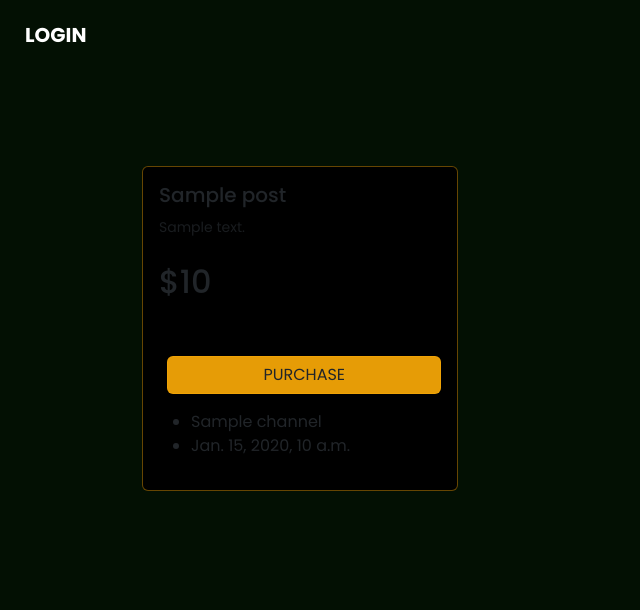
After one commit to AinazRafiei/OOD-Project, a Django app: page /channels/1/posts/1/purchase in a window 1280 px wide. The commit adds this page. Shown: the top 610 px of the page, without its empty margins (0-640 px from the left). Run offline with Django 4.2, Linux system fonts and the light colour scheme; tables that the repository leaves empty hold one stand-in row (values such as "Sample post"); data that the repository does not hold is empty; some libraries are stand-ins or nearby versions.

```diff
--- a/Ghasedak/settings.py
+++ b/Ghasedak/settings.py
@@ -13,6 +13,8 @@
 from pathlib import Path
 
 # Build paths inside the project like this: BASE_DIR / 'subdir'.
+from django.db.backends import sqlite3
+
 BASE_DIR = Path(__file__).resolve().parent.parent
 
 # Quick-start development settings - unsuitable for production
--- a/Ghasedak/urls.py
+++ b/Ghasedak/urls.py
@@ -19,11 +19,11 @@
 from django.contrib import admin
 from django.urls import path
 
-from channel.views import create_post, create_channel, ChannelDetailView, AllChannelsView, ChannelJoinView, \
-    ChannelLeaveView, ChannelAdminsView, ChannelTariffsView, SubscribeView
+from channel.views import ChannelDetailView, AllChannelsView, ChannelJoinView, \
+    ChannelLeaveView, ChannelAdminsView, ChannelTariffsView, SubscribeView, create_post, create_channel, show_members, \
+    PurchasePostView
 from transactions.views import UserBalanceAPIView, ChargeAPIView, WithdrawAPIView
-from userauth.views import SignUpView, LoginView, LogoutView, Home
-from channel.views import create_post, create_channel, show_members
+from userauth.views import SignUpView, LoginView, LogoutView, NavbarView
 
 urlpatterns = [
                   path('admin/', admin.site.urls),
@@ -37,11 +37,13 @@
                   path('channels/<int:channel_id>/tariffs', ChannelTariffsView.as_view(), name='channel_tariffs'),
                   path('channels/<int:channel_id>/members', show_members, name='show_members'),
                   path('channels/<int:channel_id>/post', create_post, name='create_post'),
+                  path('channels/<int:channel_id>/posts/<int:post_id>/purchase', PurchasePostView.as_view(), name='purchase_post'),
                   path('channels/<int:channel_id>/join', ChannelJoinView.as_view(), name='create_post'),
                   path('channels/<int:channel_id>/leave', ChannelLeaveView.as_view(), name='create_post'),
+                  path('channels/<int:channel_id>/subscribe', SubscribeView.as_view(), name='subscribe'),
                   path('wallet/', UserBalanceAPIView.as_view(), name='wallet'),
                   path('charge/', ChargeAPIView.as_view(), name='charge'),
                   path('withdraw/', WithdrawAPIView.as_view(), name='withdraw'),
-                  path('subscribe/<int:channel_id>/', SubscribeView.as_view(), name='subscribe'),
+                  path('navbar/', NavbarView.as_view(), name='navbar'),
 
               ] + static(settings.STATIC_URL, document_root=settings.STATIC_ROOT)
--- a/channel/views.py
+++ b/channel/views.py
@@ -10,9 +10,10 @@
 from rest_framework.views import APIView
 
 from userauth.models import User
-from userauth.utils import get_user
+from userauth.utils import get_user, Authentication, login_required
 from .forms import ChannelForm, PostForm, TariffFrom
-from .models import Post, Membership, Channel, Share, Tariff, Subscription
+from .models import Post, Membership, Channel, Share, Tariff, Subscription, PurchasedPost
+from .utils import buy
 
 
 def create_channel(request):
@@ -37,9 +38,8 @@
             return HttpResponse(status=404)
         members = list(Membership.objects.filter(channel_id=channel_id).values())
         usernames = [User.objects.get(id=i['user_id']).username for i in members]
-        user = get_user(request)
         return render(request, 'html/members.html',
-                      {'usernames': usernames, 'channel_name': channel.name, "username": user.username})
+                      {'usernames': usernames, 'channel_name': channel.name})
     return HttpResponse(status=400)
 
 
@@ -57,14 +57,13 @@
             if channel.owner == user:
                 if 'is_vip' in form.data:
                     is_vip = True
-                    p1 = Post.objects.create(title=title, price=price, summary=summary, content=content, is_vip=is_vip,
-                                             channel=channel, user=user)
+                    Post.objects.create(title=title, price=price, summary=summary, content=content, is_vip=is_vip,
+                                        channel=channel, user=user)
                 else:
                     is_vip = False
-                    p1 = Post.objects.create(title=title, content=content, is_vip=is_vip,
-                                             channel=channel, user=user)
+                    Post.objects.create(title=title, content=content, is_vip=is_vip,
+                                        channel=channel, user=user)
 
-                Post.save(p1)
                 return redirect(reverse_lazy('channels'))
             else:
                 return HttpResponse("you don't have permission")
@@ -73,8 +72,10 @@
     return render(request, 'html/create_post.html', {'form': form})
 
 
-def represent_post(post, role):
+def represent_post(post, role, purchased_posts):
     if role in [Membership.Role.Owner.value, Membership.Role.Admin.value, Membership.Role.Vip.value]:
+        return post.represent_full()
+    elif post.id in purchased_posts:
         return post.represent_full()
     else:
         return post.represent_summary()
@@ -101,8 +102,7 @@
         membership = Membership.objects.get(channel_id=channel_id, user=user)
         if user.wallet.balance < tariff.price:
             return ValidationError
-        user.wallet.balance -= tariff.price
-        user.wallet.save()
+        buy(user, channel_id, tariff.price)
         Subscription.objects.create(user=membership,
                                     until_date=datetime.datetime.now() + datetime.timedelta(
                                         days=tariff.duration))
@@ -130,12 +130,14 @@
         except Channel.DoesNotExist:
             raise NotFound
         channel.members.remove(user)
+        Share.objects.filter(owner=user, channel=channel).delete()
         return Response()
 
 
 class ChannelDetailView(APIView):
     def get(self, request, channel_id, *args, **kwargs):
         user = get_user(request)
+        purchased_posts = list(PurchasedPost.objects.filter(user=user).values_list('post_id', flat=True))
         posts = Post.objects.filter(channel_id=channel_id).order_by('published_at')
         try:
             channel = Channel.objects.get(id=channel_id)
@@ -143,7 +145,7 @@
             raise NotFound
         role = get_role(channel, user)
         return Response(
-            data=dict(role=role, posts=[represent_post(post, role) for post in posts]))
+            data=dict(role=role, posts=[represent_post(post, role, purchased_posts) for post in posts]))
 
 
 class ChannelAdminsView(APIView):
@@ -211,7 +213,7 @@
             tariffs.append((tariff.get_duration_display(), tariff.duration, tariff.price))
         choices = Tariff.DurationChoice.choices
         return render(request, 'html/tariff.html',
-                      {"tariffs": tariffs, "choices": choices, "channel_name": channel.name, "username": user.username})
+                      {"tariffs": tariffs, "choices": choices, "channel_name": channel.name})
 
     def post(self, request, channel_id, *args, **kwargs):
         user = get_user(request)
@@ -238,10 +240,9 @@
             published_at = post.published_at
         return channel.id, channel.name, summary, published_at.date() if published_at else ''
 
+    @login_required
     def get(self, request, *args, **kwargs):
         user = get_user(request)
-        if user is None:
-            return redirect(reverse_lazy('login'))
         channels = list()
         user_channels = Channel.objects.filter(owner=user)
         user_followings = Channel.objects.filter(id__in=Membership.objects.filter(user=user).values_list("channel_id"))
@@ -260,4 +261,31 @@
         #     key=lambda x: x[3])
         channels = [self.get_channel_data(channel) for channel in Channel.objects.all()]
         print(len(channels))
-        return render(request, 'html/home.html', {"channels": channels, "username": user.username})
+        return render(request, 'html/home.html', {"channels": channels})
+
+
+class PurchasePostView(APIView):
+    def get(self, request, channel_id, post_id, *args, **kwargs):
+        try:
+            post = Post.objects.get(id=post_id)
+        except Post.DoesNotExist:
+            return NotFound
+        return render(request, 'html/purchase_post.html',
+                      {'channel_id': channel_id, 'title': post.title, 'summary': post.summary, 'price': post.price,
+                       'time': post.published_at, 'channel_name': post.channel.name})
+
+    def post(self, request, channel_id, post_id, *args, **kwargs):
+        user = get_user(request)
+        if not user:
+            return redirect(reverse_lazy('login'))
+        try:
+            post = Post.objects.get(id=post_id)
+        except Post.DoesNotExist:
+            return NotFound
+        if PurchasedPost.objects.filter(post=post, user=user).exists():
+            return redirect(reverse_lazy('channels'))
+        if user.wallet.balance < post.price:
+            return ValidationError
+        buy(user, channel_id, post.price)
+        PurchasedPost.objects.create(post=post, user=user)
+        return redirect(reverse_lazy('channels'))
--- a/templates/css/style.css
+++ b/templates/css/style.css
@@ -1154,3 +1154,36 @@
 a {
     color: #fad932;
 }
+
+/*html{ background: linear-gradient(left, #99a, #eee, #99a); }*/
+
+/*.scroll {*/
+/*  height: 300px;*/
+/*  width: 40px;*/
+/*  overflow-y: scroll;*/
+/*  display: inline-block;*/
+
+/*.inner {*/
+/*  height: 300%;*/
+/*  width: 100%;*/
+/*  content: '.';*/
+/*}*/
+::-webkit-scrollbar {
+  width: 6px;
+  height: 6px;
+}
+::-webkit-scrollbar-track {
+  border-radius: 10px;
+  background: rgba(255, 173, 7, 0.1);
+}
+::-webkit-scrollbar-thumb {
+  border-radius: 10px;
+  background: rgba(255, 173, 7, 0.2);
+}
+::-webkit-scrollbar-thumb:hover {
+  background: rgba(255, 173, 7, 0.4);
+}
+
+::-webkit-scrollbar-thumb:active {
+  background: rgba(255, 173, 7, .9);
+}
--- a/templates/html/admins.html
+++ b/templates/html/admins.html
@@ -6,7 +6,7 @@
         {% csrf_token %}
         <fieldset class="module aligned">
             <label style="width: 15%; font-size: 24px;">Admin</label><label style="width: 15%; font-size: 24px;">Share</label>
-            <div id="admins">
+            <div id="admins" style="padding-top: 20px;">
                 <div class="form-row">
                     <label style="width: 15%;">{{ username }} : </label><input type="hidden" name="userid"
                                                                                value="{{ userid }}"><input
@@ -78,7 +78,6 @@
 
             form_row.appendChild(lable);
             form_row.appendChild(user_id_input);
-            form_row.appendChild(name_input);
             form_row.appendChild(share_input);
             form_row.appendChild(remove_button);
 
--- a/templates/html/base.html
+++ b/templates/html/base.html
@@ -9,7 +9,8 @@
     {% bootstrap_css %}
     {% bootstrap_javascript %}
     <!-- Custom styles for this template -->
-  <link href="{%  static 'css/style.css' %}" rel="stylesheet" />
+    <link href="{% static 'css/style.css' %}" rel="stylesheet"/>
+    <link href="{% static 'css/pp.css' %}" rel="stylesheet"/>
     <!-- Font Awesome -->
     <link
             href="https://cdnjs.cloudflare.com/ajax/libs/font-awesome/6.0.0/css/all.min.css"
@@ -31,31 +32,39 @@
                 {% block title %}Ghasedak{% endblock %}
               </span>
                     </a>
-            <div class="user_option">
-
-        {% block sidebar %}
-            <a href="/channels/">Home</a>
-            {% if username %}
-            <a href="/logout/">Logout</a>
-            <a href="/create_channel/">Create Channel</a>
-
-            <a href="/wallet/">Wallet</a>
-            {% else %}
-            <a href="/signup/">Sign Up</a>
-            <a href="/login/">Login</a>
-            {% endif %}
-        {% endblock %}
+                    <div class="user_option" id="navbar">
                     </div>
                 </div>
             </nav>
         </div>
     </header>
-
+    {% block style %}
+    {% endblock %}
 </head>
 
 <body>
-    <div id="content" class="container py-5" >
+
+<div id="content" class="container py-5">
     {% block content %}{% endblock %}
 </div>
 </body>
+<script>
+    var xhr = new XMLHttpRequest();
+    xhr.open('GET', '/navbar');
+    xhr.timeout = 1000;
+    xhr.send();
+    xhr.onload = function () {
+        if (xhr.status === 200) {
+            var data = JSON.parse(this.responseText);
+            var navbar = data["navbar"];
+            let navbar_div = document.getElementById("navbar");
+            for (var i = 0; i < navbar.length; i++) {
+                var new_elm = document.createElement("a")
+                new_elm.setAttribute("href", navbar[i][0]);
+                new_elm.innerText = navbar[i][1];
+                navbar_div.appendChild(new_elm);
+            }
+        }
+    }
+</script>
 </html>
--- /dev/null
+++ b/templates/html/purchase_post.html
@@ -0,0 +1,59 @@
+{% extends 'html/base.html' %}
+
+{% block title %}Login{% endblock title %}
+{% block style %}
+    <style>
+        .btn1 {
+            background: rgba(255, 173, 7, .9);
+            border: 1px solid rgba(255, 173, 7, 0.4);
+        }
+
+        .btn1:hover {
+            background: #fad932;
+            border: 1px solid rgba(255, 173, 7, 0.4);
+        }
+
+        .card1 {
+            background: #000000;
+            border: 1px solid rgba(255, 173, 7, 0.4);
+        }
+
+        .card1:hover {
+        {#background:rgba(127, 87, 3, 0.4);#} border: 1px solid rgba(255, 173, 7, .9);
+        }
+
+        .card1:hover .list-group-item {
+            background: rgba(255, 173, 7, .9);
+        !important
+        }
+
+    </style>
+
+{% endblock style %}
+
+{% block content %}
+    <div class="container-fluid">
+        <div class="container p-5">
+            <div class="row">
+                <div class="col-lg-4 col-md-12 mb-4">
+                    <div class="card card1 h-100">
+                        <div class="card-body">
+                            <h5 class="card-title">{{ title }}</h5>
+                            <small class='text-muted'>{{ summary }}</small>
+                            <br><br>
+                            <span class="h2">${{ price }}</span>
+                            <br><br>
+                            <form method="post" class="d-grid my-3">
+                                <button class="btn btn1">Purchase</button>
+                            </form>
+                            <ul>
+                                <li>{{ channel_name }}</li>
+                                <li>{{ time }}</li>
+                            </ul>
+                        </div>
+                    </div>
+                </div>
+            </div>
+        </div>
+    </div>
+{% endblock content %}
--- a/templates/html/tariff.html
+++ b/templates/html/tariff.html
@@ -6,7 +6,7 @@
         {% csrf_token %}
         <fieldset class="module aligned">
             <label style="width: 15%; font-size: 24px;">Duration</label><label style="width: 15%; font-size: 24px;">Price</label>
-            <div id="tariffs">
+            <div id="tariffs" style="padding-top: 20px;">
             </div>
             <div class="form-row inputs" style="padding-top: 30px;">
                 <select id="member-select" class="form-select form-select-lg mb-3"
--- a/transactions/models.py
+++ b/transactions/models.py
@@ -14,4 +14,4 @@
 
 class Wallet(models.Model):
     user = models.OneToOneField(User, on_delete=models.CASCADE)
-    balance = models.IntegerField(default=0)
+    balance = models.FloatField(default=0)
--- a/userauth/forms.py
+++ b/userauth/forms.py
@@ -6,6 +6,7 @@
 from django.core.exceptions import ValidationError
 from django.forms import ModelForm, Form
 
+from transactions.models import Wallet
 from userauth.models import User
 
 email_regex = re.compile(r'([A-Za-z0-9]+[.-_])*[A-Za-z0-9]+@[A-Za-z0-9-]+(\.[A-Z|a-z]{2,})+')
@@ -49,6 +50,11 @@
     def clean_password(self):
         password = self.cleaned_data['password']
         return make_password(password)
+
+    def save(self, commit=True):
+        user = super(SignUpForm, self).save(commit)
+        Wallet.objects.create(user=user)
+        return user
 
 
 class LoginForm(Form):
--- a/userauth/views.py
+++ b/userauth/views.py
@@ -45,29 +45,16 @@
         return Response()
 
 
-class Home(View):
-    def get_channel_data(self, channel):
-        post = Post.objects.filter(channel_id=channel.id).order_by('-published_at').first()
-        summary = None
-        published_at = None
-        if post:
-            summary = post.represent_summary()[1][:16]
-            published_at = post.published_at
-        return channel.id, channel.name, summary, published_at
-
+class NavbarView(APIView):
     def get(self, request, *args, **kwargs):
         user = get_user(request)
-        if user is None:
-            return redirect(reverse_lazy('login'))
-        channels = list()
-        user_channels = Channel.objects.filter(owner=user)
-        user_followings = Channel.objects.filter(id__in=Membership.objects.filter(user=user).values_list("channel_id"))
-
-        def compare_datatime(x, y):
-            if y[3] is None:
-                return True
-            if x[3] is None:
-                return False
-            return x[3] > y[3]
-
-        return render(request, 'html/h.html', {"username": user.username})
+        navbar = list()
+        navbar.append(("/channels/", "Home"))
+        if user:
+            navbar.append(("/create_channel/", "Create Channel"))
+            navbar.append(("/wallet/", "Wallet"))
+            navbar.append(("/logout/", "Logout"))
+        else:
+            navbar.append(("/login/", "Login"))
+            navbar.append(("/signup/", "Sign Up"))
+        return Response(data=dict(navbar=navbar))
```
Also changed, not shown: channel/forms.py (+7 -2 lines), channel/models.py (+8 -2 lines), channel/utils.py (added, +16 -0 lines), templates/html/home.html (+15 -13 lines), transactions/views.py (+7 -7 lines), userauth/utils.py (+32 -0 lines), channel/migrations/0013_purchasedpost.py (added), transactions/migrations/0003_alter_wallet_balance.py (added). Lines whose indentation alone changed are shown as unchanged.
